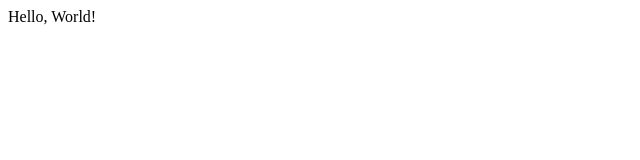
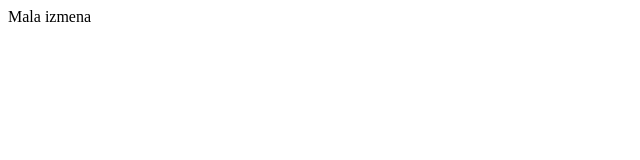
Before and after one commit to TimNik96/miroslavRepo, a plain HTML site: page index.html in a window 1280 px wide. Shown: the full height of the page, 0-640 px from the left. Drawn offline with Linux system fonts and the light colour scheme.

Commit message:
fix index.html & add mojIndex.html

```diff
--- a/index.html
+++ b/index.html
@@ -8,8 +8,8 @@
     <link rel="stylesheet" href="style.css">
 </head>
 <body>
-    <div>
-        Hello, World!
-    </div>
+    <section>
+        Mala izmena
+    </section>
 </body>
 </html>
```
Also changed, not shown: moj index.html (added).
